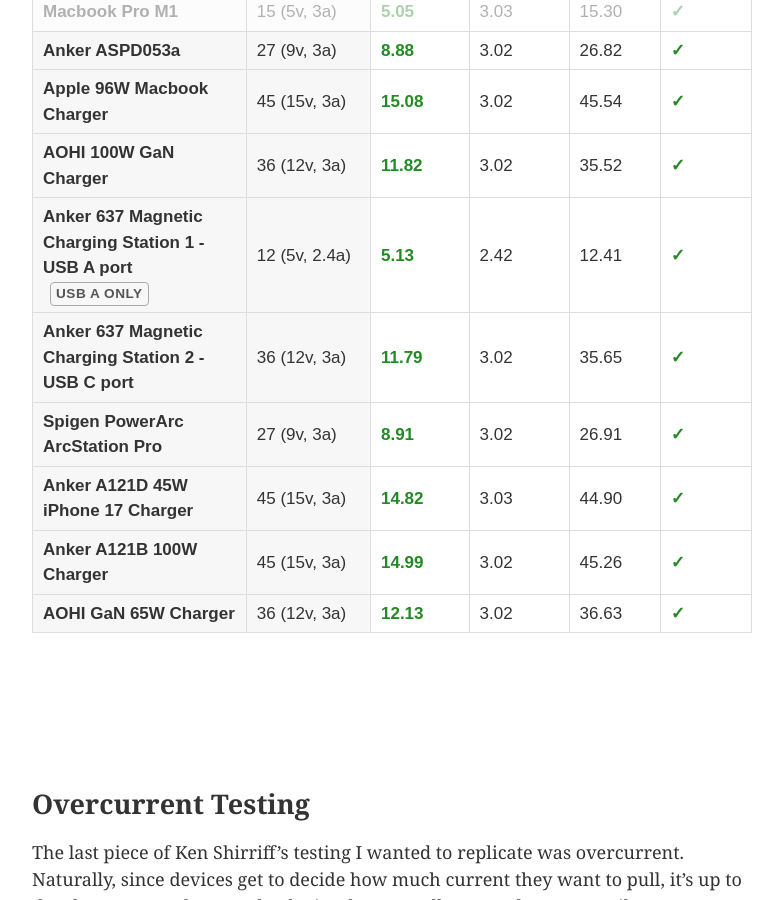
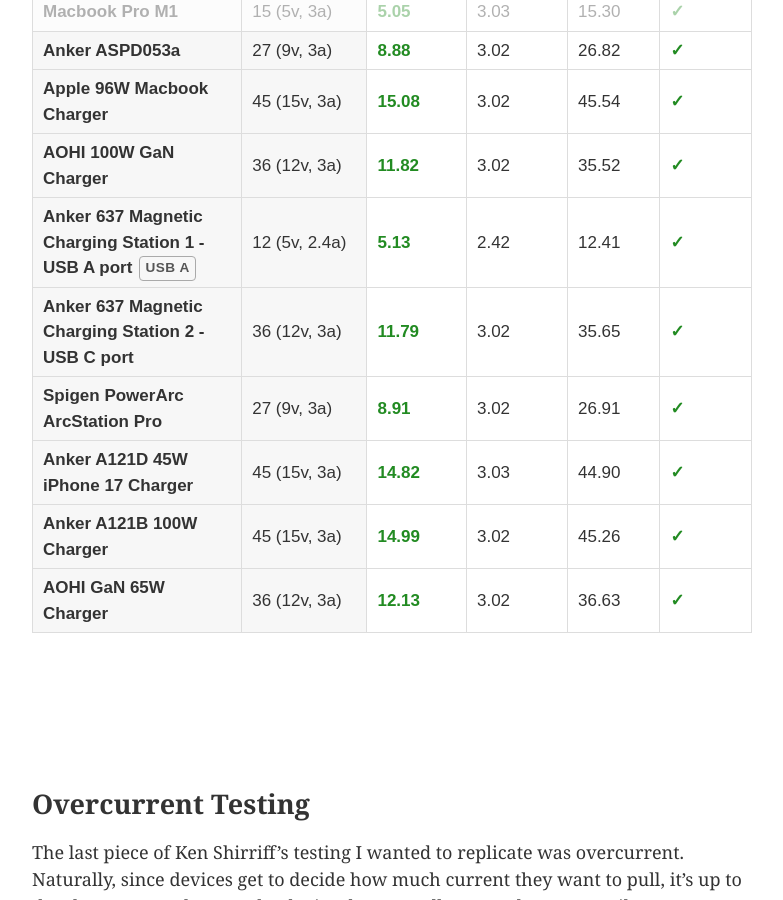
Before and after one commit to 0sps/sull1van.com, a Jekyll site: the page built from _posts/2026-01-19-a-dozen-chargers-in-the-lab.md, in a window 1280 px wide and 900 px high, scrolled down 9806 px. Shown: the whole window, without its empty margins (248-1031 px from the left). Built offline with Jekyll 4.4.1, drawn with Linux system fonts in a browser that asks for light colours.

Commit message:
more change

```diff
--- a/_posts/2026-01-19-a-dozen-chargers-in-the-lab.md
+++ b/_posts/2026-01-19-a-dozen-chargers-in-the-lab.md
@@ -925,7 +925,7 @@
     <tr><td><strong>Anker ASPD053a</strong></td><td>27 (9v, 3a)</td><td class="diff-pos">8.88</td><td>3.02</td><td>26.82</td><td class="diff-pos">&#x2713;</td></tr>
     <tr><td><strong>Apple 96W Macbook Charger</strong></td><td>45 (15v, 3a)</td><td class="diff-pos">15.08</td><td>3.02</td><td>45.54</td><td class="diff-pos">&#x2713;</td></tr>
     <tr><td><strong>AOHI 100W GaN Charger</strong></td><td>36 (12v, 3a)</td><td class="diff-pos">11.82</td><td>3.02</td><td>35.52</td><td class="diff-pos">&#x2713;</td></tr>
-    <tr><td><strong>Anker 637 Magnetic Charging Station 1 - USB A port</strong><span class="usba-badge">USB A Only</span></td><td>12 (5v, 2.4a)</td><td class="diff-pos">5.13</td><td>2.42</td><td>12.41</td><td class="diff-pos">&#x2713;</td></tr>
+    <tr><td><strong>Anker 637 Magnetic Charging Station 1 - USB A port</strong><span class="usba-badge">USB A</span></td><td>12 (5v, 2.4a)</td><td class="diff-pos">5.13</td><td>2.42</td><td>12.41</td><td class="diff-pos">&#x2713;</td></tr>
     <tr><td><strong>Anker 637 Magnetic Charging Station 2 - USB C port</strong></td><td>36 (12v, 3a)</td><td class="diff-pos">11.79</td><td>3.02</td><td>35.65</td><td class="diff-pos">&#x2713;</td></tr>
     <tr><td><strong>Spigen PowerArc ArcStation Pro</strong></td><td>27 (9v, 3a)</td><td class="diff-pos">8.91</td><td>3.02</td><td>26.91</td><td class="diff-pos">&#x2713;</td></tr>
     <tr><td><strong>Anker A121D 45W iPhone 17 Charger</strong></td><td>45 (15v, 3a)</td><td class="diff-pos">14.82</td><td>3.03</td><td>44.90</td><td class="diff-pos">&#x2713;</td></tr>
```
